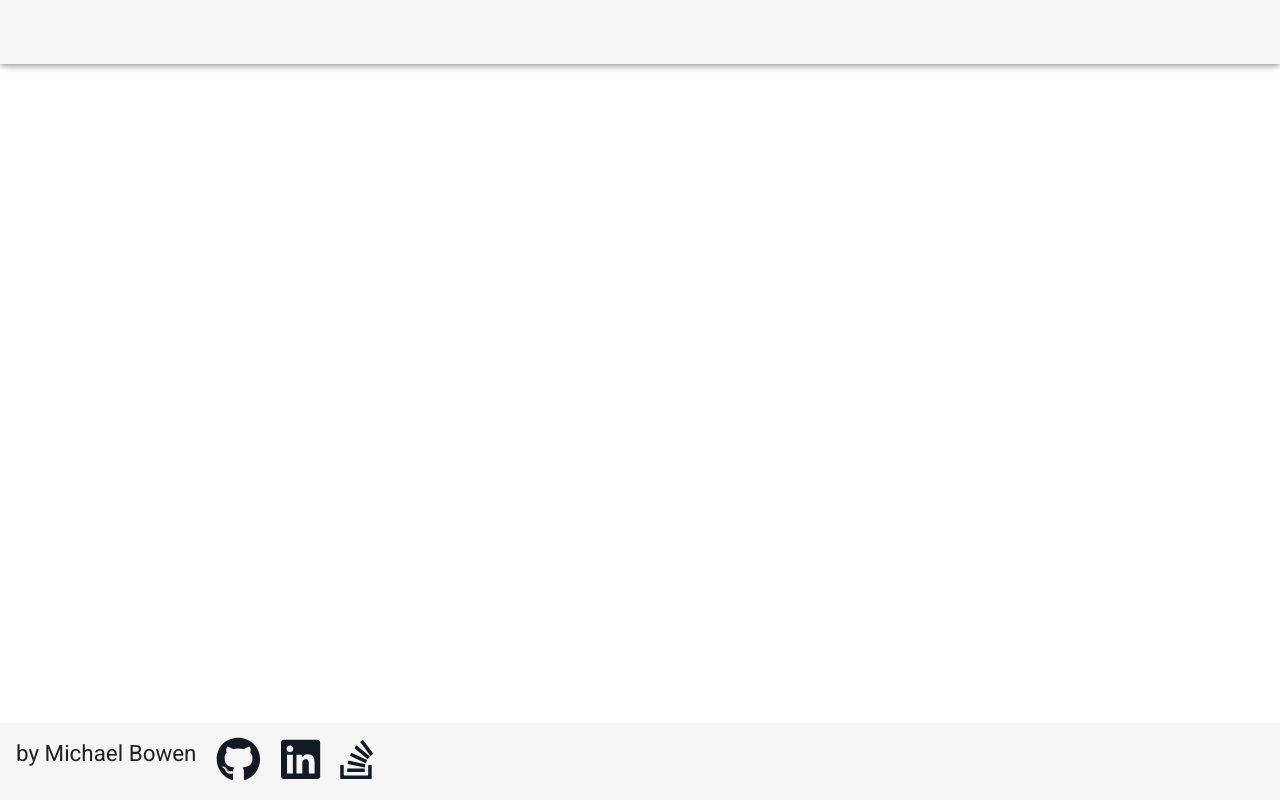
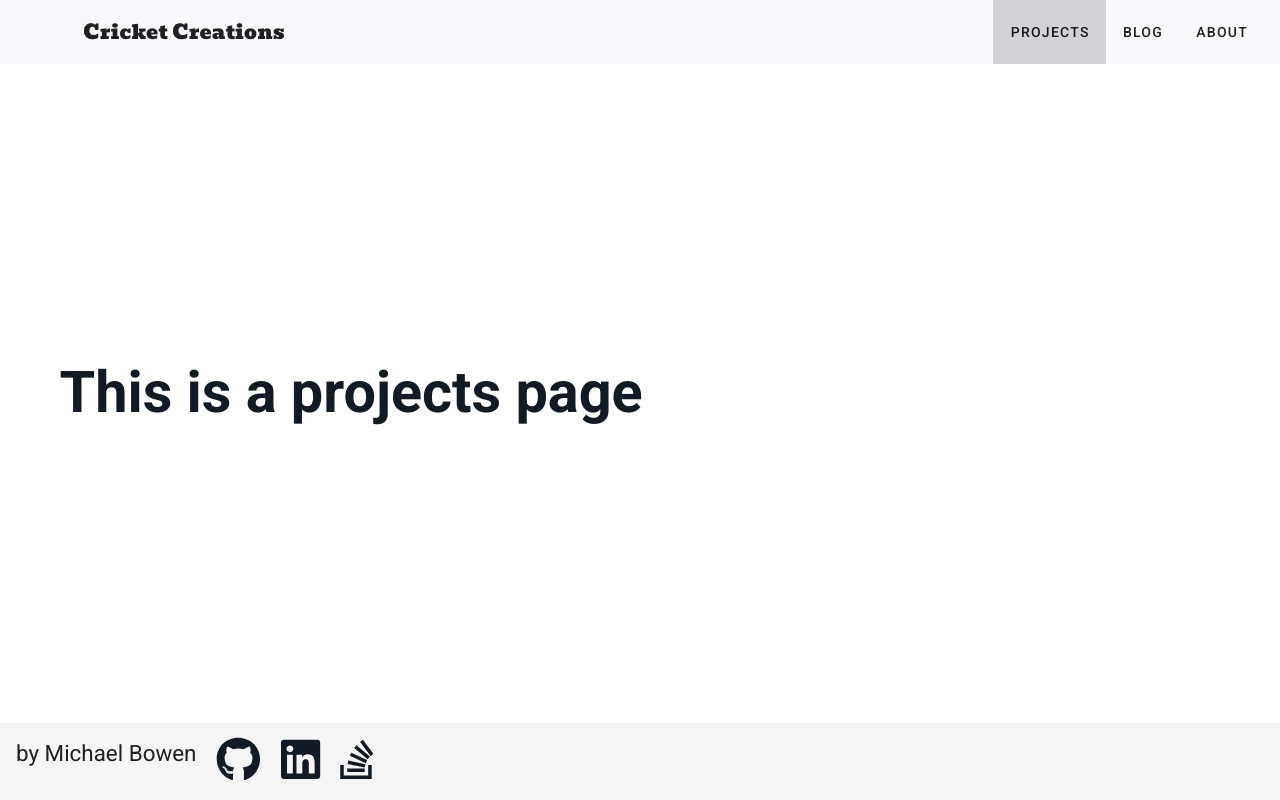
Before and after one commit to mikeebowen/cricket-creations-client, a Vue app: page /projects in a window 1280 px wide. Built offline with nearby package versions, Linux system fonts and the light colour scheme.

Commit message:
switch header to use vuetify and add basic blog and projects views

```diff
--- a/src/App.vue
+++ b/src/App.vue
@@ -1,8 +1,6 @@
 <template>
   <v-app id="app">
-    <v-app-bar app>
-      <router-view name="headerComponent" />
-    </v-app-bar>
+    <router-view name="headerComponent" />
     <v-content app>
       <v-container fill-height>
         <router-view/>
--- a/src/common.scss
+++ /dev/null
@@ -1,2 +0,0 @@
-@import './variables.scss';
-@import './styles.scss';
--- a/src/components/Header.vue
+++ b/src/components/Header.vue
@@ -1,79 +1,32 @@
 <template>
-  <b-navbar toggleable="md" variant="dark" type="dark" fixed="true" >
-    <b-navbar-brand>
-      <router-link class="cricket-logo home-link" to="/" >
-        <img src="@/assets/images/grasshopper-white.png" class="d-inline-block align-top" alt="grasshopper">
-      </router-link>
-    </b-navbar-brand>
-    <b-navbar-toggle target="headerNavBar"></b-navbar-toggle>
-    <b-collapse id="headerNavBar" is-nav>
-      <b-navbar-nav>
-        <b-nav-item>
-          <router-link class="nav-link home-link" to="/" >
-            Home
-          </router-link>
-        </b-nav-item>
-        <b-nav-item>
-          <router-link class="nav-link" to="/projects">
-            Projects
-          </router-link>
-        </b-nav-item>
-        <b-nav-item>
-          <router-link class="nav-link" to="/blog" >
-            Blog
-          </router-link>
-        </b-nav-item>
-        <b-nav-item>
-          <router-link class="nav-link" to="/about" >
-            About
-          </router-link>
-        </b-nav-item>
-      </b-navbar-nav>
-      <ul class="navbar-nav">
-
-      </ul>
-    </b-collapse>
-  </b-navbar>
+  <div class="header">
+    <v-toolbar flat color="#f8f8ff">
+      <v-btn text to="/">
+        <v-img src="@/assets/images/grasshopper-black.png" max-height="50px" max-width="50px" to="/" />
+        <v-toolbar-title class="title">Cricket Creations</v-toolbar-title>
+      </v-btn>
+      <div class="flex-grow-1"></div>
+      <v-toolbar-items>
+        <v-btn text to="/projects">Projects</v-btn>
+        <v-btn text to="/blog">Blog</v-btn>
+        <v-btn text to="/about">About</v-btn>
+      </v-toolbar-items>
+    </v-toolbar>
+  </div>
 </template>
 
 <script>
 export default {
-  name: 'header-component',
+  name: 'Header',
 };
 </script>
 
 <style lang="scss" scoped>
-  @import "@/variables.scss";
-
-  :host {
-    position: fixed;
-    top: 0;
-    width: 100%;
-  }
-
-  #headerNavBar {
-    a {
-      font-size: 2.4rem;
-    }
-  }
-
-  .cricket-logo {
-    img {
-      height: 50px;
-    }
-  }
-
-  .router-link-active {
-    &:not(.home-link) {
-      // @extend .active;
-    }
-  }
-
-  @media screen and (max-width: $medBreakPoint) {
-    .cricket-logo {
-      img {
-        height: 30px;
-      }
+  // @import "@/variables.scss";
+  .header {
+    .title {
+      font-family: "Bevan", cursive !important;
+      text-transform: initial;
     }
   }
 </style>
--- a/src/main.js
+++ b/src/main.js
@@ -6,7 +6,6 @@ import {library} from '@fortawesome/fontawesome-svg-core';
 import {faUserSecret} from '@fortawesome/free-solid-svg-icons';
 import {faGithub, faLinkedin, faStackOverflow} from '@fortawesome/free-brands-svg-icons';
 import {FontAwesomeIcon} from '@fortawesome/vue-fontawesome';
-import './common.scss';
 import vuetify from './plugins/vuetify';
 
 library.add(faUserSecret, faGithub, faLinkedin, faStackOverflow);
--- a/src/router.js
+++ b/src/router.js
@@ -1,6 +1,5 @@
 import Vue from 'vue';
 import Router from 'vue-router';
-import Home from './views/Home.vue';
 
 Vue.use(Router);
 
@@ -12,7 +11,7 @@ export default new Router({
       path: '/',
       name: 'home',
       components: {
-        default: Home,
+        default: () => import('@/views/Home.vue'),
         headerComponent: null,
       },
     },
@@ -23,12 +22,24 @@ export default new Router({
       // this generates a separate chunk (about.[hash].js) for this route
       // which is lazy-loaded when the route is visited.
       components: {
-        default () {
-          return import(/* webpackChunkName: "about" */ './views/About.vue');
-        },
-        headerComponent () {
-          return import('./components/Header');
-        },
+        default: () => import(/* webpackChunkName: "about" */ '@/views/About.vue'),
+        headerComponent: () => import('@/components/Header.vue'),
+      },
+    },
+    {
+      path: '/projects',
+      name: 'projects',
+      components: {
+        default: () => import('@/views/Projects.vue'),
+        headerComponent: () => import('@/components/Header.vue'),
+      },
+    },
+    {
+      path: '/blog',
+      name: 'blog',
+      components: {
+        default: () => import('@/views/Blog.vue'),
+        headerComponent: () => import('@/components/Header.vue'),
       },
     },
   ],
--- a/src/styles.scss
+++ b/src/styles.scss
@@ -8,6 +8,7 @@ html {
 html,
 body {
   height: 100%;
+  overflow-y: auto !important;
 }
 
 body {
--- /dev/null
+++ b/src/views/Blog.vue
@@ -0,0 +1,15 @@
+<template>
+  <div>
+    <h1>This is a blog page</h1>
+  </div>
+</template>
+
+<script>
+export default {
+  name: 'Blog',
+};
+</script>
+
+<style lang="scss" scoped>
+
+</style>
--- /dev/null
+++ b/src/views/Projects.vue
@@ -0,0 +1,15 @@
+<template>
+  <div>
+    <h1>This is a projects page</h1>
+  </div>
+</template>
+
+<script>
+export default {
+  name: 'Projects',
+};
+</script>
+
+<style lang="scss" scoped>
+
+</style>
```
Also changed, not shown: .eslintrc.js.
